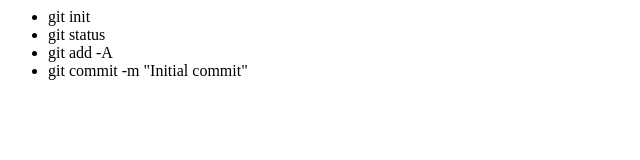
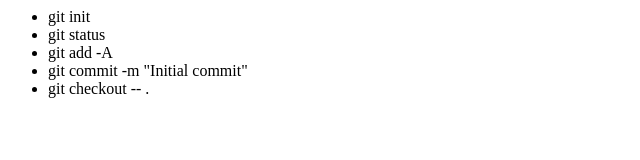
Before and after one commit to Shadley000/hello-world, a plain HTML site: page index.html in a window 1280 px wide. Shown: the whole page, without its empty margins (0-640 px from the left). Drawn offline with Linux system fonts and the light colour scheme.

Commit message:
added checkout command

```diff
--- a/index.html
+++ b/index.html
@@ -6,6 +6,7 @@
 <li>git status</li>
 <li>git add -A</li>
 <li>git commit -m "Initial commit"</li>
+<li>git checkout -- .</li>
 </ul>
 </body>
 </html>
```
